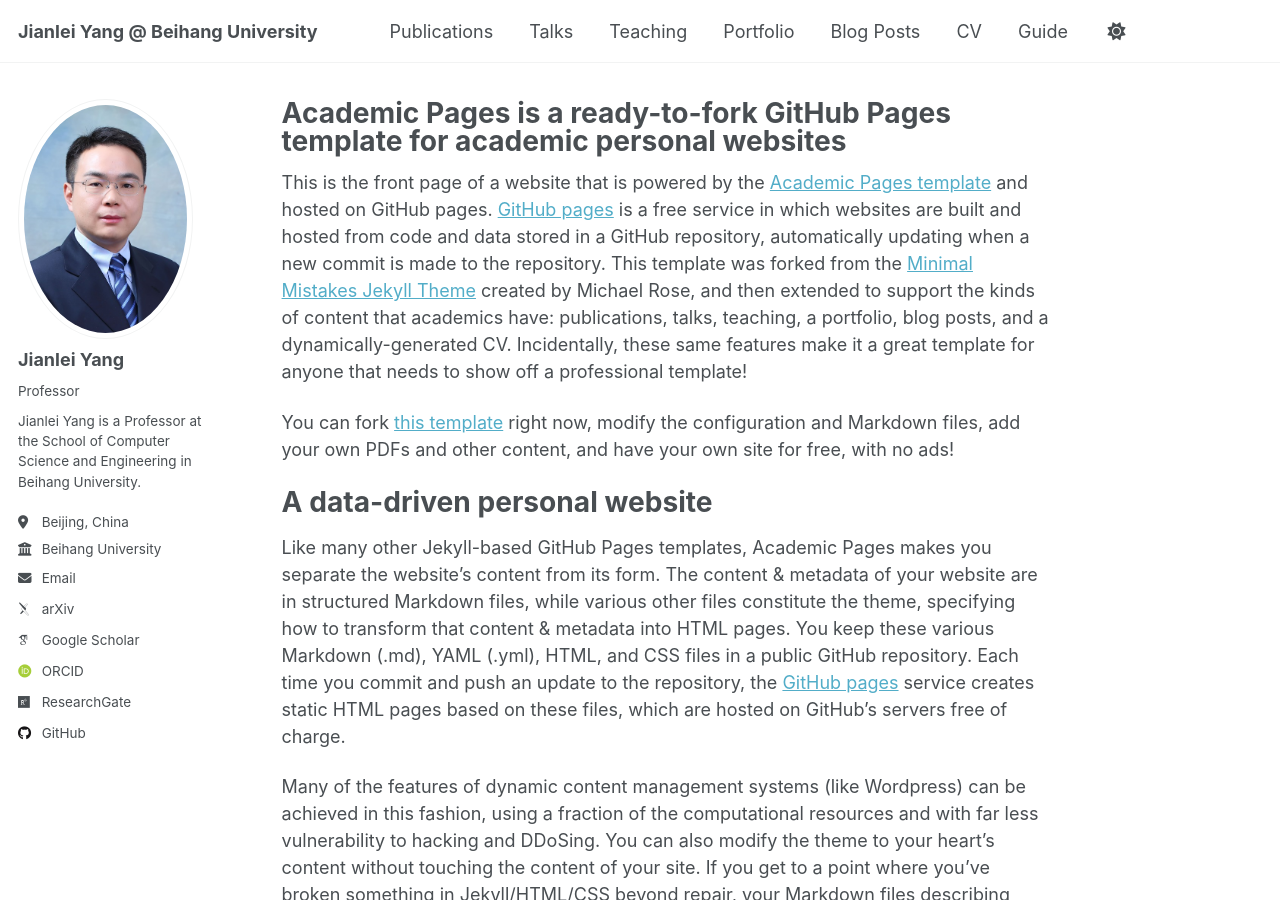
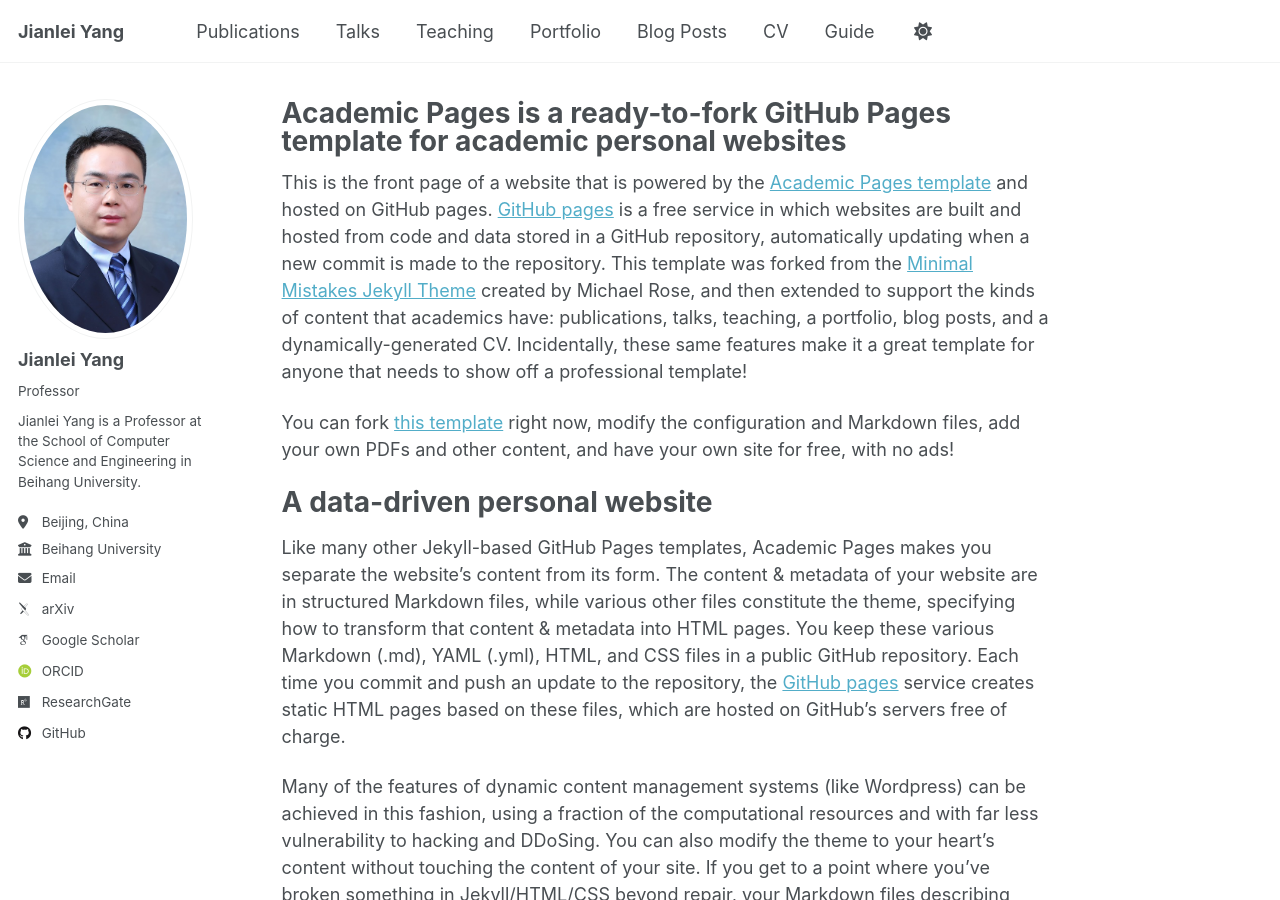
Before and after one commit to dogrush/dogrush.github.io, a Jekyll site: the page built from _pages/about.md, in a window 1280 px wide and 900 px high. Built offline with Jekyll 4.4.1, drawn with Linux system fonts in a browser that asks for light colours; some web fonts are replaced; a script that is not in the unit is left out; part of the change alters nothing that is shown.

Commit message:
Update _config.yml

```diff
--- a/_config.yml
+++ b/_config.yml
@@ -8,11 +8,11 @@
 
 # Basic Site Settings
 locale                   : "en-US"
-site_theme               : "default" # Currently available options are "default", "air"
-title                    : "Jianlei Yang @ Beihang University"
+site_theme               : "default" # Currently available options are "default", "dark", "contrast", "air", "neon"
+title                    : "Jianlei Yang"
 title_separator          : "-"
 name                     : &name "Jianlei Yang"
-description              : &description "Jianlei Yang's Homepage @ Beihang University"   # Update this with a general description of your site, this is the default if not overridden by a page
+description              : "Professor in Computer Science at Beihang University"   # Update this with a general description of your site, this is the default if not overridden by a page
 url                      : "https://dogrush.github.io" # The base hostname & protocol for your site e.g. "https://[your GitHub username].github.io",
                                                            # or if you already have some other page hosted on Github then use "https://[your GitHub username].github.io/[Your Repo Name]"
 baseurl                  : "" # the subpath of your site, e.g. "/blog"
```
